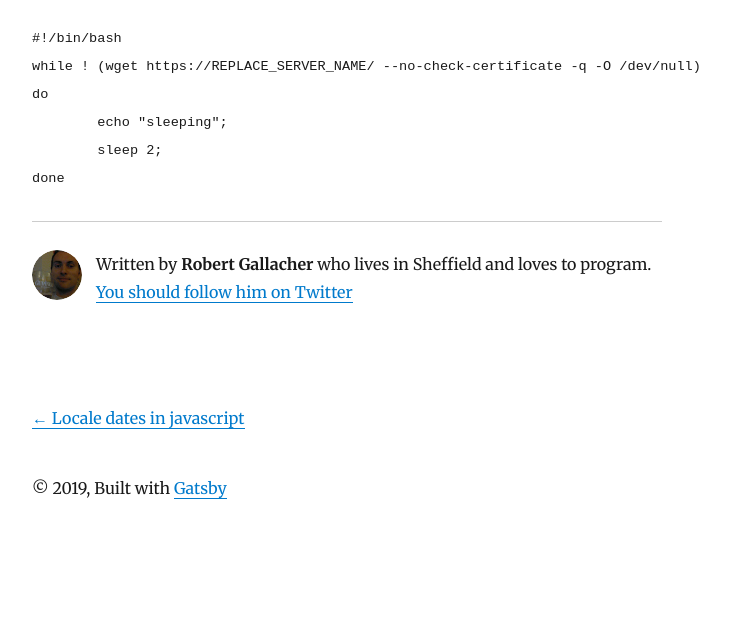
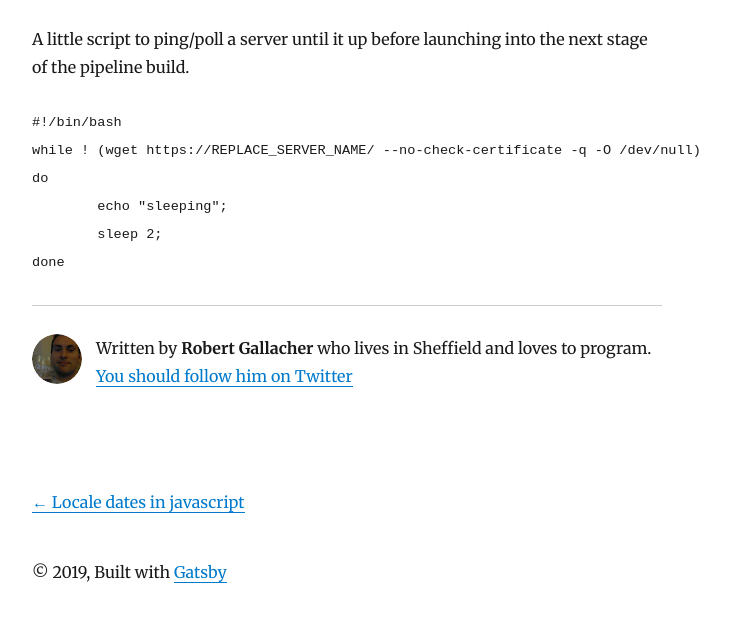
Before and after one commit to rjgallac/my-blog, a Gatsby site: page /WatchServerScript/ in a window 1280 px wide. Shown: the part 170-792 px from the top of the page, without its empty margins (293-1023 px from the left). Built offline with nearby package versions, Linux system fonts and the light colour scheme; Gatsby itself is replaced by a stand-in of ours; some packages are replaced by stand-ins of ours; code samples lack their colours.

Commit message:
Update index.md

````diff
--- a/content/blog/WatchServerScript/index.md
+++ b/content/blog/WatchServerScript/index.md
@@ -4,7 +4,7 @@ date: "2019-11-21T00:00:00.284Z"
 description: "Watch Server Script"
 ---
 
-
+A little script to ping/poll a server until it up before launching into the next stage of the pipeline build.
 
 ```
 #!/bin/bash
````
